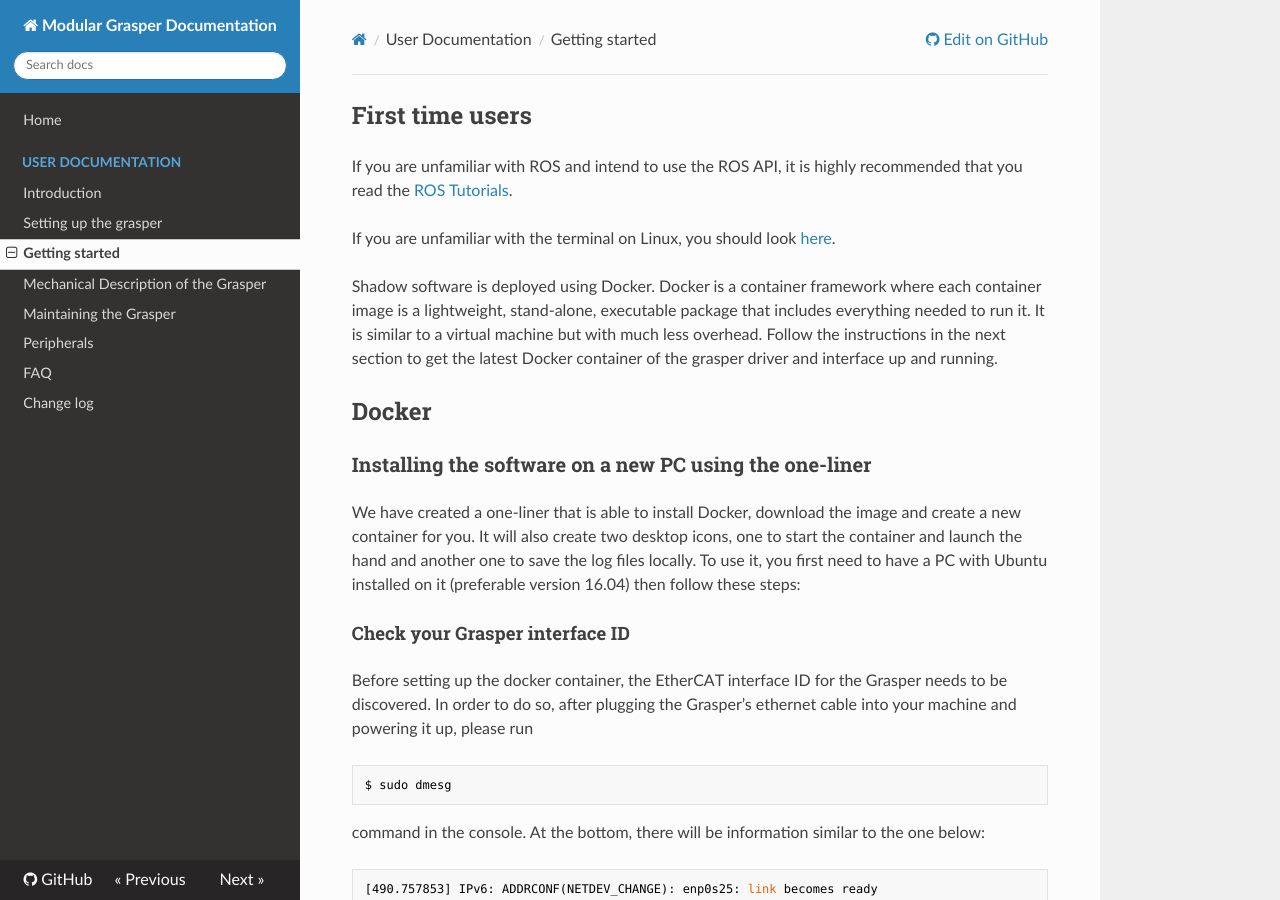
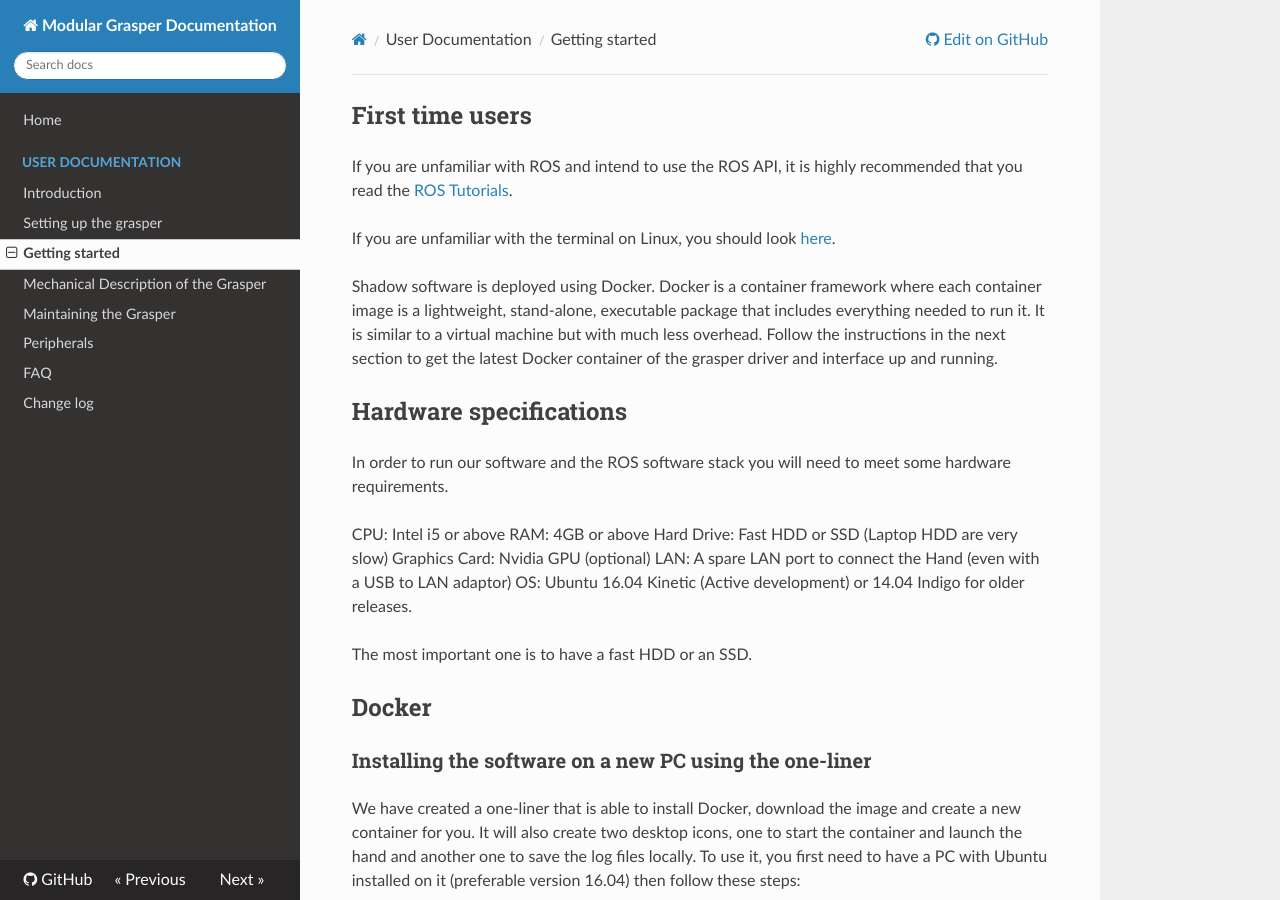
Before and after one commit to shadow-robot/fh_documentation, an MkDocs documentation site: the page built from docs/user_guide/3_getting_started.md, in a window 1280 px wide and 900 px high. Built offline with MkDocs 1.6.1, drawn with Linux system fonts in a browser that asks for light colours; nearby versions of some CDN libraries; old or Windows-style settings are respelled for this version of MkDocs.

Commit message:
added text

```diff
--- a/docs/user_guide/3_getting_started.md
+++ b/docs/user_guide/3_getting_started.md
@@ -4,6 +4,19 @@ If you are unfamiliar with ROS and intend to use the ROS API, it is highly recom
 If you are unfamiliar with the terminal on Linux, you should look [here](https://askubuntu.com/questions/183775/how-do-i-open-a-terminal).
 
 Shadow software is deployed using Docker. Docker is a container framework where each container image is a lightweight, stand-alone, executable package that includes everything needed to run it. It is similar to a virtual machine but with much less overhead. Follow the instructions in the next section to get the latest Docker container of the grasper driver and interface up and running.
+
+## Hardware specifications
+
+In order to run our software and the ROS software stack you will need to meet some hardware requirements.
+
+CPU: Intel i5 or above
+RAM: 4GB or above
+Hard Drive: Fast HDD or SSD (Laptop HDD are very slow)
+Graphics Card: Nvidia GPU (optional)
+LAN: A spare LAN port to connect the Hand (even with a USB to LAN adaptor)
+OS: Ubuntu 16.04 Kinetic (Active development) or 14.04 Indigo for older releases.
+
+The most important one is to have a fast HDD or an SSD.
 
 ## Docker
 ### Installing the software on a new PC using the one-liner
```
